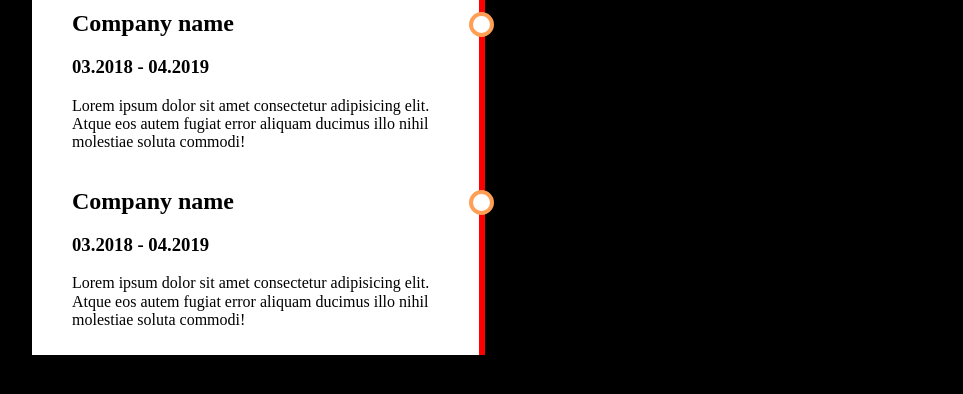
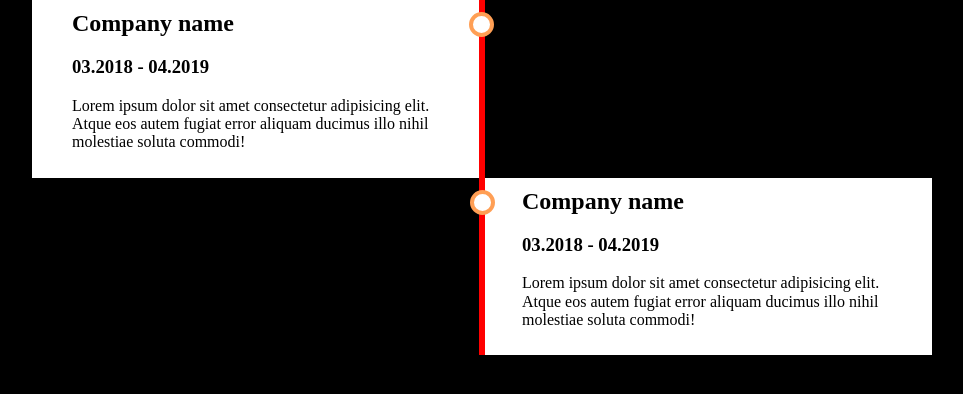
Before and after one commit to Dawid93/SimpleTimeline, a website: page src/content/index.html in a window 1280 px wide. Shown: the whole page, without its empty margins (158-1121 px from the left). Drawn offline with nearby package versions, Linux system fonts and the light colour scheme; files that its build step writes are made by us from their sources.

Commit message:
Create style for left and right container Fix wrong timeline point position in right container

```diff
--- a/src/content/index.html
+++ b/src/content/index.html
@@ -20,7 +20,7 @@
   </head>
   <body>
     <section class="timeline">
-      <div class="timeline__container right">
+      <div class="timeline__container left">
         <article class="item">
           <h2 class="item__title">Company name</h2>
           <h3 class="item__date">03.2018 - 04.2019</h3>
@@ -28,7 +28,7 @@
         </article>
       </div>
 
-      <div class="timeline__container left">
+      <div class="timeline__container right">
         <article class="timeline__item">
           <h2 class="item__title">Company name</h2>
           <h3 class="item__date">03.2018 - 04.2019</h3>
--- a/src/scss/modules/timeline.scss
+++ b/src/scss/modules/timeline.scss
@@ -40,3 +40,15 @@
         margin: 0;
     }
 }
+
+.left {
+    left: 0;
+}
+
+.right {
+    left: 50%;
+
+    &::after {
+        left: -12px;
+    }
+}
```
